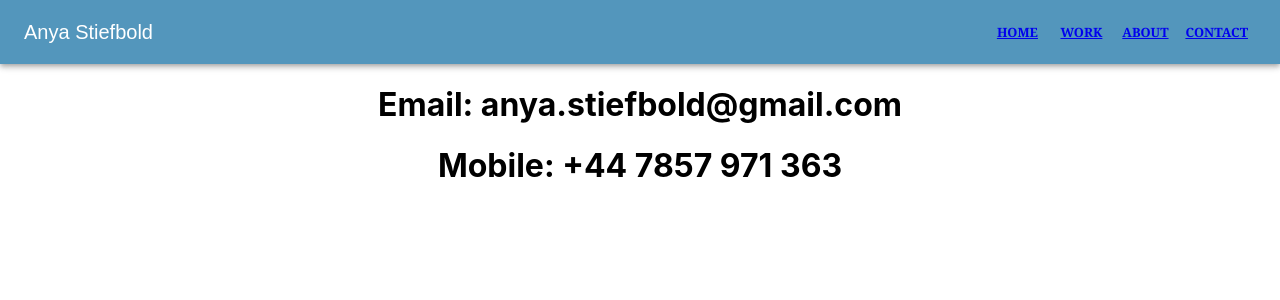
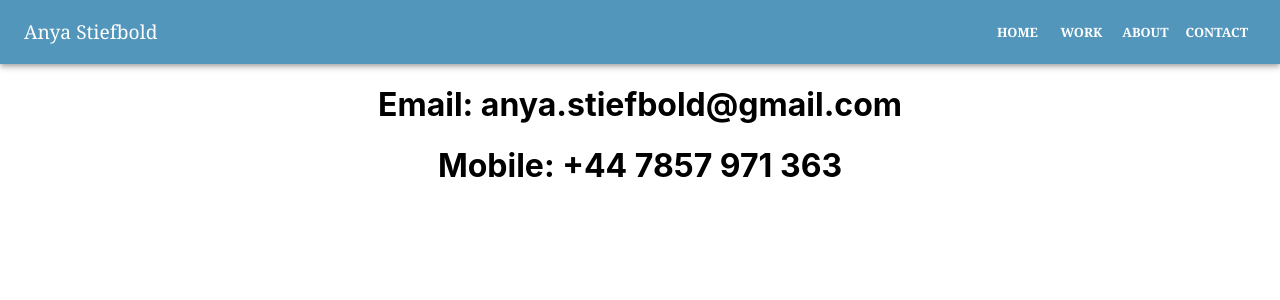
Before and after one commit to AnyaBrynn/online-cv, a React (Create React App) app: page /contact in a window 1280 px wide. Shown: the top 300 px of the page. Built offline with nearby package versions, Linux system fonts and the light colour scheme.

Commit message:
Removed Nav button underline

```diff
--- a/src/App.js
+++ b/src/App.js
@@ -44,6 +44,10 @@ const theme = createTheme({
         color: "#000000",
         textDecoration: "none",
       },
+      "a:hover": {
+        background: "#ec975a",
+        color: "#FFFFFF",
+      },
 
     },
     button: {
--- a/src/Components/NavBar/NavBar.js
+++ b/src/Components/NavBar/NavBar.js
@@ -5,7 +5,6 @@ import Box from "@mui/material/Box";
 import Toolbar from "@mui/material/Toolbar";
 import Typography from "@mui/material/Typography";
 import {IconButton, Button} from "@mui/material";
-
 
 const NavBar = () => (
   <Box sx={{ flexGrow: 1 }}>
@@ -15,17 +14,18 @@ const NavBar = () => (
             size="large"
             edge="start"
             color="inherit"
-            aria-label="menu"
             sx={{ mr: 2 }}
           >
-            Anya Stiefbold
+            <Typography>
+              Anya Stiefbold
+            </Typography>
           </IconButton>
           <Typography variant="h6" component="div" sx={{ flexGrow: 1 }}>
           </Typography>
-          <Button color="inherit"><Link to ="/online-cv">Home</Link></Button>
-          <Button color="inherit"><Link to ="/work">Work</Link></Button>
-          <Button color="inherit"><Link to ="/about">About</Link></Button>
-          <Button color="inherit"><Link to ="/contact">Contact</Link></Button>
+          <Button><Link style={{ textDecoration: 'none', color: 'white' }} to ="/online-cv">Home</Link></Button>
+          <Button><Link style={{ textDecoration: 'none', color: 'white' }} to ="/work">Work</Link></Button>
+          <Button><Link style={{ textDecoration: 'none', color: 'white' }} to ="/about">About</Link></Button>
+          <Button><Link style={{ textDecoration: 'none', color: 'white' }} to ="/contact">Contact</Link></Button>
         </Toolbar>
       </AppBar>
     </Box>
```
